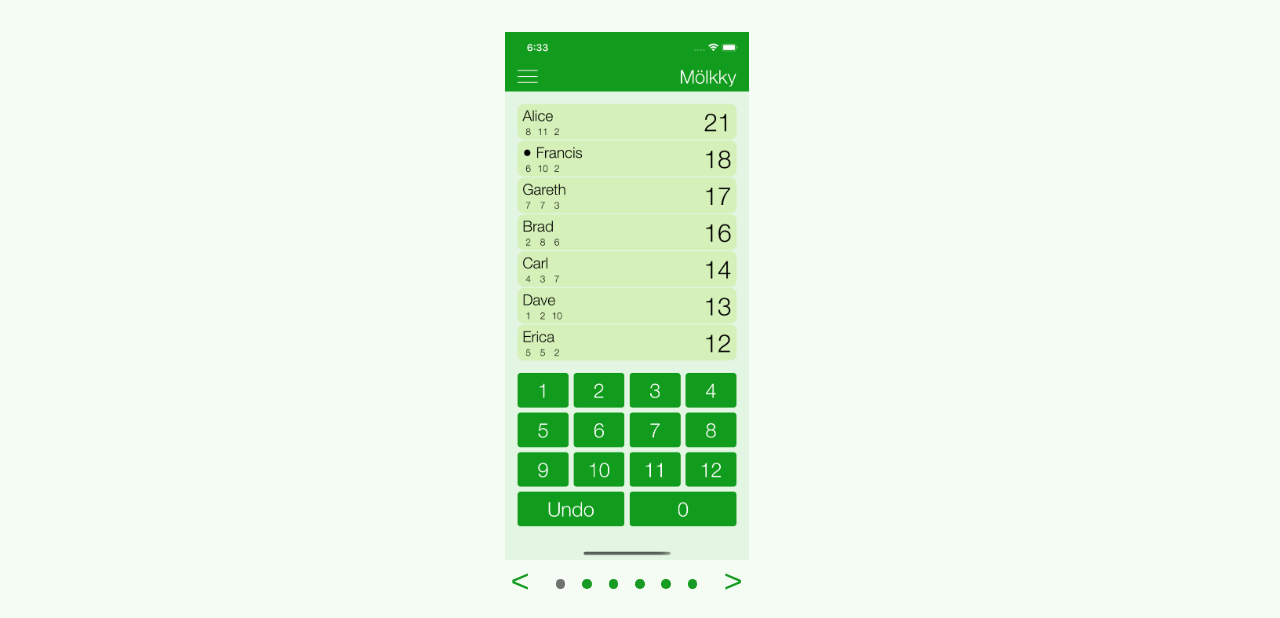
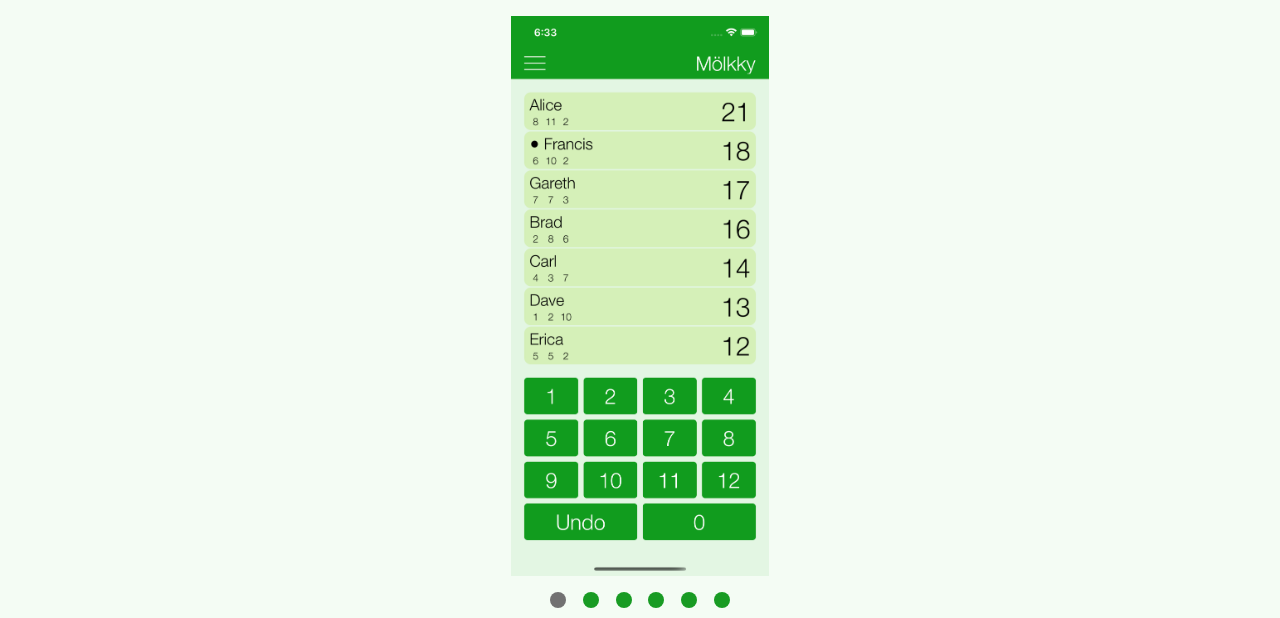
Before and after one commit to halll7/molkkyapp, a plain HTML site: page index.html in a window 1280 px wide. Shown: the part 96-714 px from the top of the page. Drawn offline with Linux system fonts and the light colour scheme.

Commit message:
layout tweaks

```diff
--- a/index.html
+++ b/index.html
@@ -32,18 +32,16 @@
             <div class="screenshot fade">
                 <img class="image ipadImage" src="img/screens/ipad-rules.png" alt="">
             </div>
+        </div>
+    </section>
     <div class="dotContainer">
-                <button id="buttonLeft" class="arrowButton" onclick="incSlide(-1)">&lt;</button>
       <span class="dot" onclick="setSlide(1)"></span>
       <span class="dot" onclick="setSlide(2)"></span>
       <span class="dot" onclick="setSlide(3)"></span>
       <span class="dot" onclick="setSlide(4)"></span>
       <span class="dot" onclick="setSlide(5)"></span>
       <span class="dot" onclick="setSlide(6)"></span>
-                <button id="buttonRight" class="arrowButton" onclick="incSlide(1)">&gt;</button>
     </div>
-        </div>
-    </section>
     <footer id="footer">
         <a href="https://twitter.com/molkkyapp" target="_blank">
             <img id="twitterImg" src="./img/twitterLogoBlack.png"/>
--- a/molkky.css
+++ b/molkky.css
@@ -30,11 +30,10 @@
 #screenshots {
     display: flex;
     flex-direction: row;
-    height: calc(var(--vh, 1vh) * 100 - 11rem);
-    max-width: 600px;
+    height: calc(100% - 13rem);
+    max-width: 1000px;
     min-width: 350px;
     margin: 0 auto;
-    padding: 2rem;
 }
 
 .arrowButton {
@@ -57,15 +56,17 @@
 }
 
 .screenshotContainer {
-    width: 95%;
+    width: 100%;
     height: 100%;
+    padding: 0 1rem;
 }
 
 .screenshot {
     display: none;
     width: 100%;
-    height: calc(100% - 2rem);
-    margin: 0 auto;
+    height: 100%;
+    padding: 1rem 0;
+    margin: auto;
 }
 
 .fade {
@@ -86,9 +87,9 @@
 
 .dot {
   cursor: pointer;
-  height: 0.6rem;
-  width: 0.6rem;
-  margin: 1.2rem 0.4rem 0.2rem;
+  height: 1rem;
+  width: 1rem;
+  margin: 0 0.4rem;
   background-color: #189b23;
   border-radius: 50%;
   display: inline-block;
@@ -114,6 +115,7 @@
     margin: 0 auto;
     display: flex;
     justify-content: space-evenly;
+    align-items: center;
     height: 5rem;
 }
 
--- a/molkky.js
+++ b/molkky.js
@@ -1,13 +1,11 @@
 // ios vh workaround
 let vh = window.innerHeight * 0.01;
 document.documentElement.style.setProperty('--vh', `${vh}px`);
-console.error(`+++ initial ${vh}`);
 
 window.addEventListener('resize', () => {
     // We execute the same script as before
     let vh = window.innerHeight * 0.01;
     document.documentElement.style.setProperty('--vh', `${vh}px`);
-    console.error(`+++ resize ${vh}`);
 });
 
 var slideIndex = 1;
```
Lines whose indentation alone changed are shown as unchanged.
